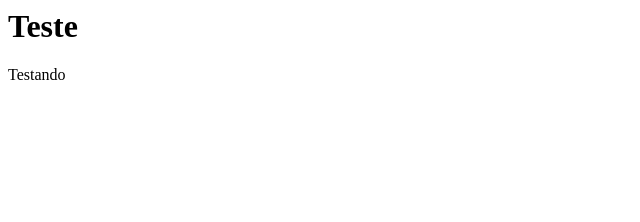
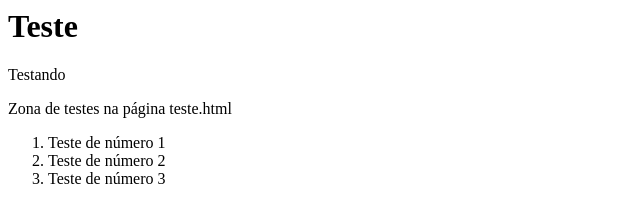
Before and after one commit to gabferreiraan/gabferreiraan.github.io, a plain HTML site: page teste.html in a window 1280 px wide. Shown: the whole page, without its empty margins (0-640 px from the left). Drawn offline with Linux system fonts and the light colour scheme.

Commit message:
nova zona de teste

```diff
--- a/teste.html
+++ b/teste.html
@@ -6,5 +6,11 @@
 <body>
 <h1>Teste</h1>
 <p>Testando</p>
+<p>Zona de testes na página teste.html</p>
+<ol>
+    <li>Teste de número 1</li>
+    <li>Teste de número 2</li>
+    <li>Teste de número 3</li>
+</ol>
 </body>
 </html>
```
